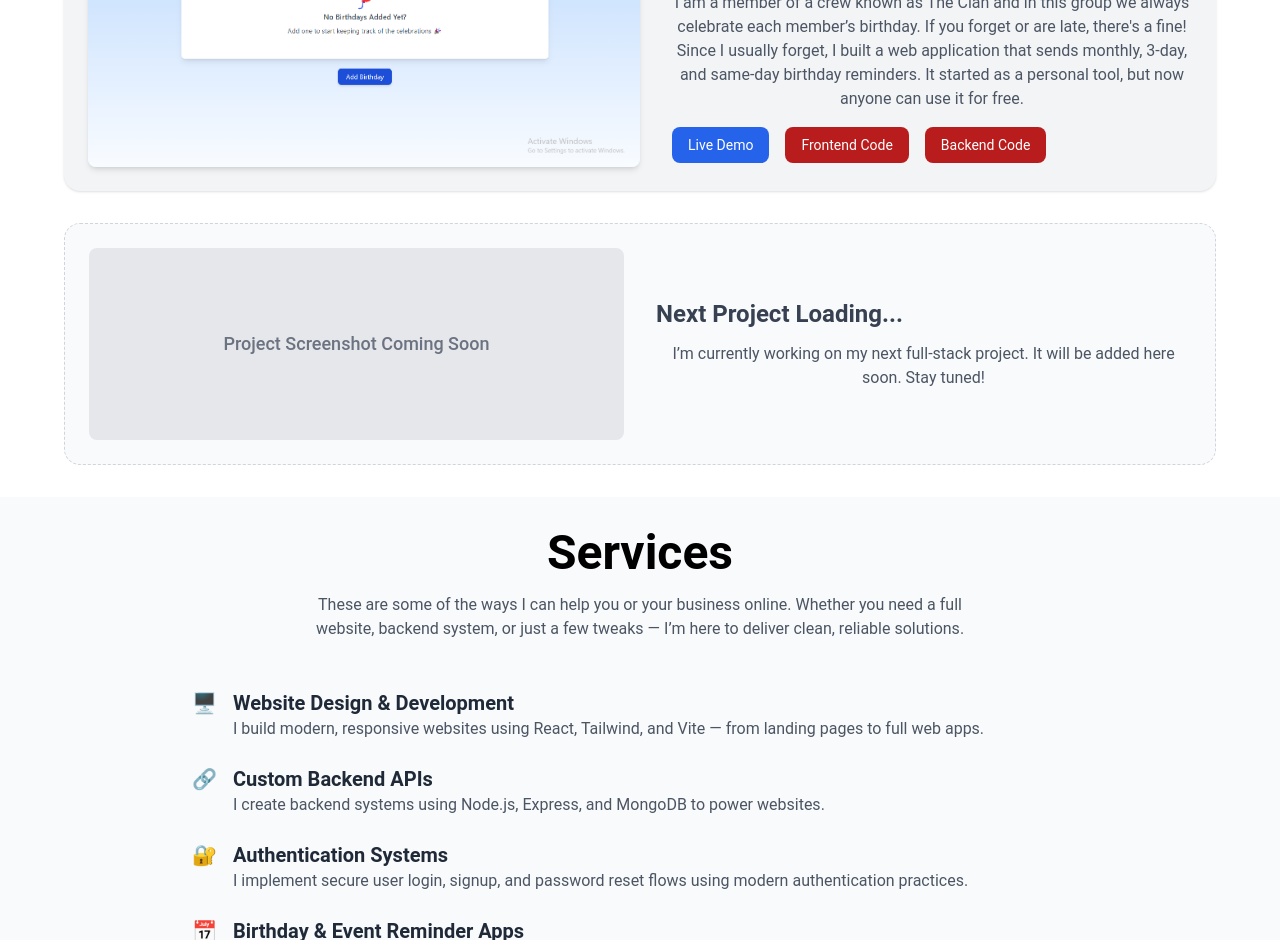
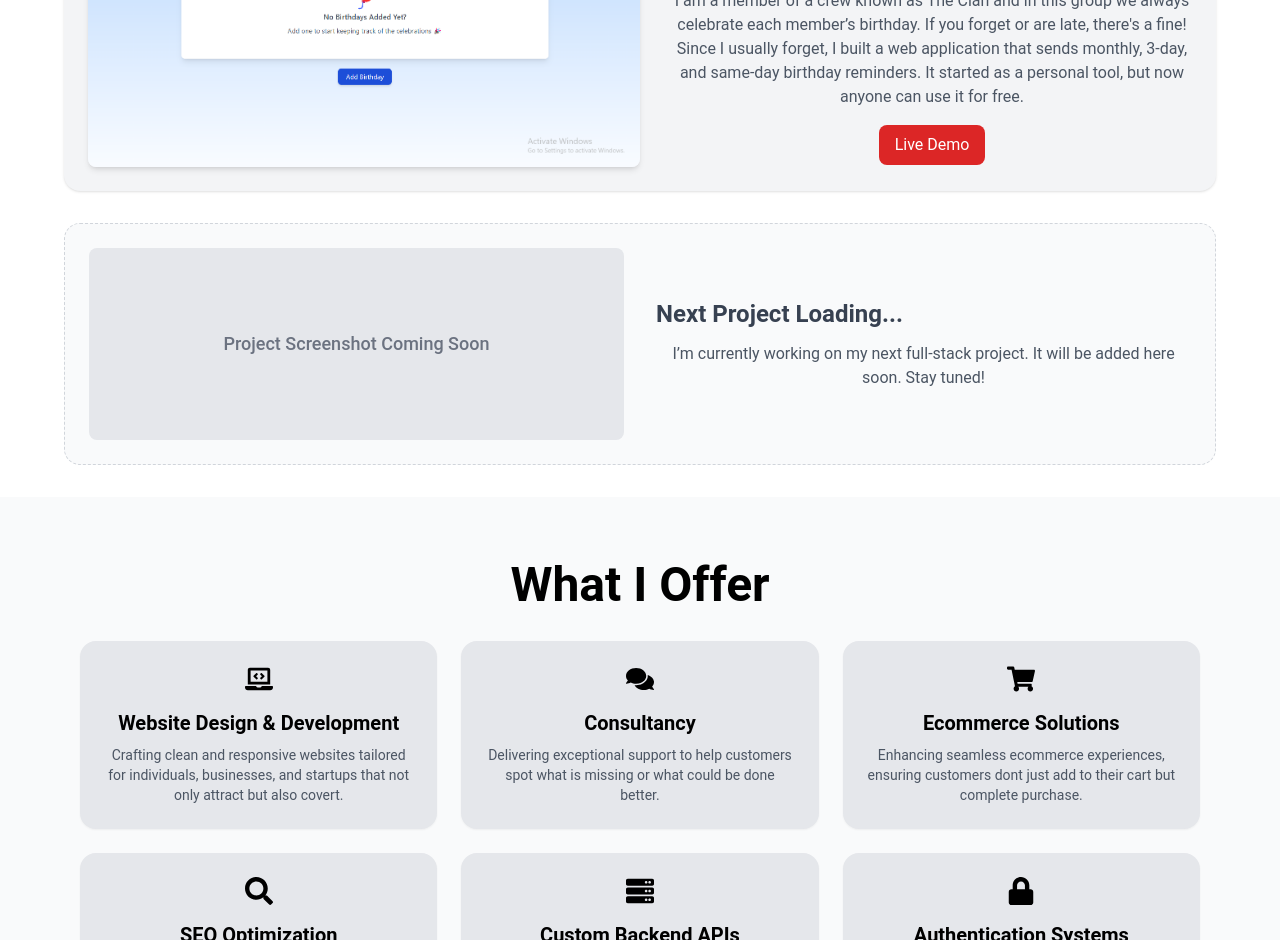
Before and after one commit to Otieno602/Portfolio, a React (Vite) app: page / in a window 1280 px wide. Shown: the part 1860-2800 px from the top of the page. Built offline with nearby package versions, Linux system fonts and the light colour scheme.

Commit message:
Added card on my services and improved the navbar

```diff
--- a/src/components/Navbar.jsx
+++ b/src/components/Navbar.jsx
@@ -11,8 +11,8 @@ const Navbar = () => {
     <div className="font-sans bg-neutral-50 text-black">
       <nav className="bg-neutral-400 p-6 fixed w-full top-0 z-50 shadow-md">
         <div className="container mx-auto flex justify-between items-center">
-          <div className="text-2xl font-bold">
-            <span className="text-red-700">Ma</span>Ngala
+          <div className="text-base font-bold">
+            💻 Your Friendly<span className="text-red-700">Developer</span>
           </div>
 
           {/* Hamburger Button For Menu */}
--- a/src/pages/Home.jsx
+++ b/src/pages/Home.jsx
@@ -16,6 +16,12 @@ import {
   FaGithub,
   FaLinkedin,
   FaFacebook,
+  FaLaptopCode,
+  FaComments,
+  FaShoppingCart,
+  FaSearch,
+  FaServer,
+  FaLock,
 } from "react-icons/fa";
 import {
   SiTailwindcss,
@@ -24,11 +30,49 @@ import {
   SiVite,
   SiPostman,
 } from "react-icons/si";
-import { HiOutlineMail } from "react-icons/hi";
 
 const Home = () => {
   const [showMore, setShowMore] = useState(false);
   const [loading, setLoading] = useState(false);
+
+  const services = [
+    {
+      title: "Website Design & Development",
+      description:
+        "Crafting clean and responsive websites tailored for individuals, businesses, and startups that not only attract but also covert.",
+      icon: FaLaptopCode,
+    },
+    {
+      title: "Consultancy",
+      description:
+        "Delivering exceptional support to help customers spot what is missing or what could be done better.",
+      icon: FaComments,
+    },
+    {
+      title: "Ecommerce Solutions",
+      description:
+        "Enhancing seamless ecommerce experiences, ensuring customers dont just add to their cart but complete purchase.",
+      icon: FaShoppingCart,
+    },
+    {
+      title: "SEO Optimization",
+      description:
+        "Developing custom titles, descriptions and preview content to help your site stand out on search engines.",
+      icon: FaSearch,
+    },
+    {
+      title: "Custom Backend APIs",
+      description:
+        "Shaping backend systems using Node.js, Express and MongoDB.",
+      icon: FaServer,
+    },
+    {
+      title: "Authentication Systems",
+      description:
+        "Implementing secure user login, signup and password reset flows using modern authentication",
+      icon: FaLock,
+    },
+  ];
 
   return (
     <div className="pt-24">
@@ -51,7 +95,7 @@ const Home = () => {
           animate={{ opacity: 1, y: 0 }}
           transition={{ duration: 0.9, delay: 0.4, ease: "easeOut" }}
         >
-          Hi, I'm <span className="text-red-700">Mangala</span>
+          Hi, I'm Ronald 👋🏿
         </motion.h1>
         <motion.p
           className="text-lg sm:text-xl text-neutral-700 mb-6 max-w-2xl"
@@ -59,10 +103,8 @@ const Home = () => {
           animate={{ opacity: 1, y: 0 }}
           transition={{ duration: 1, delay: 0.7, ease: "easeOut" }}
         >
-          I help businesses grow by building websites that do more than just
-          look good, they bring in customers, build trust and save time. Whether
-          you need to sell products, get more bookings or just be found online,
-          I'll create a web solution that works for you and your goals.
+          I turn offline ideas into online tools - websites, systems and
+          strategies that work for you 24/7.
         </motion.p>
         <div className="flex items-center gap-6 mt-6">
           <motion.a
@@ -268,30 +310,14 @@ const Home = () => {
                 it for free.
               </p>
 
-              <div className="mt-4 flex space-x-4">
+              <div className="mt-4 flex justify-center space-x-4">
                 <a
                   href="https://birthdaybash-reminderapp.netlify.app"
                   target="_blank"
                   rel="noopener noreferrer"
-                  className="bg-blue-600 text-white px-4 py-2 rounded-lg text-sm hover:bg-blue-700"
+                  className="bg-red-600 text-white px-4 py-2 rounded-lg text-base hover:bg-red-700"
                 >
                   Live Demo
-                </a>
-                <a
-                  href="https://github.com/Otieno602/Birthday-Reminder-Frontend"
-                  target="_blank"
-                  rel="noopener noreferrer"
-                  className="bg-red-700 text-white px-4 py-2 rounded-lg text-sm hover:bg-red-900"
-                >
-                  Frontend Code
-                </a>
-                <a
-                  href="https://github.com/Otieno602/Birthday-Reminder-Backend"
-                  target="_blank"
-                  rel="noopener noreferrer"
-                  className="bg-red-700 text-white px-4 py-2 rounded-lg text-sm hover:bg-red-900"
-                >
-                  Backend Code
                 </a>
               </div>
             </div>
@@ -319,115 +345,27 @@ const Home = () => {
       </section>
 
       {/* Services Section */}
-      <section id="services" className="py-8 px-4 bg-gray-50">
-        <div className="max-w-4xl mx-auto text-center">
-          <h2 className="text-4xl sm:text-5xl font-bold mb-4">Services</h2>
-          <p className="text-center text-gray-600 mb-12 max-w-2xl mx-auto">
-            These are some of the ways I can help you or your business online.
-            Whether you need a full website, backend system, or just a few
-            tweaks — I’m here to deliver clean, reliable solutions.
-          </p>
-
-          <ul className="space-y-6">
-            <li className="flex items-start gap-4">
-              <span className="text-red-600 text-xl">🖥️</span>
-              <div className="text-left">
-                <h3 className="text-xl font-semibold text-gray-800">
-                  Website Design & Development
+      <section id="services" className="py-16 bg-gray-50">
+        <div className="max-w-6xl mx-auto px-4 text-center">
+          <h2 className="text-4xl sm:text-5xl font-bold mb-8">What I Offer</h2>
+          <div className="grid gap-6 sm:grid-cols-2 md:grid-cols-3">
+            {services.map((service, index) => {
+              const Icon = service.icon;
+              return (
+                <div
+                  key={index}
+                  className="bg-gray-200 p-6 rounded-2xl shadow-sm hover:shadow-xl hover:scale-[1.02] transition-all duration-300 ease-in-out"
+                >
+                  <div className="flex justify-center mb-4">
+                    <Icon size={28} />
+                  </div>
+                  <h3 className="text-xl font-semibold mb-2 ">
+                    {service.title}
                   </h3>
-                <p className="text-gray-600">
-                  I build modern, responsive websites using React, Tailwind, and
-                  Vite — from landing pages to full web apps.
-                </p>
+                  <p className="text-gray-600 text-sm">{service.description}</p>
                 </div>
-            </li>
-
-            <li className="flex items-start gap-4">
-              <span className="text-red-600 text-xl">🔗</span>
-              <div className="text-left">
-                <h3 className="text-xl font-semibold text-gray-800">
-                  Custom Backend APIs
-                </h3>
-                <p className="text-gray-600">
-                  I create backend systems using Node.js, Express, and MongoDB
-                  to power websites.
-                </p>
-              </div>
-            </li>
-
-            <li className="flex items-start gap-4">
-              <span className="text-red-600 text-xl">🔐</span>
-              <div className="text-left">
-                <h3 className="text-xl font-semibold text-gray-800">
-                  Authentication Systems
-                </h3>
-                <p className="text-gray-600">
-                  I implement secure user login, signup, and password reset
-                  flows using modern authentication practices.
-                </p>
-              </div>
-            </li>
-
-            <li className="flex items-start gap-4">
-              <span className="text-red-600 text-xl">📅</span>
-              <div className="text-left">
-                <h3 className="text-xl font-semibold text-gray-800">
-                  Birthday & Event Reminder Apps
-                </h3>
-                <p className="text-gray-600">
-                  Inspired by my own project, I can build custom reminders for
-                  birthdays, anniversaries, or special events.
-                </p>
-              </div>
-            </li>
-
-            <li className="flex items-start gap-4">
-              <span className="text-red-600 text-xl">🛠️</span>
-              <div className="text-left">
-                <h3 className="text-xl font-semibold text-gray-800">
-                  UI Fixes and Responsive Tweaks
-                </h3>
-                <p className="text-gray-600">
-                  I can fix layout issues and make your website look great on
-                  all screen sizes.
-                </p>
-              </div>
-            </li>
-
-            <li className="flex items-start gap-4">
-              <span className="text-red-600 text-xl">💼</span>
-              <div className="text-left">
-                <h3 className="text-xl font-semibold text-gray-800">
-                  Portfolio Creation
-                </h3>
-                <p className="text-gray-600">
-                  I help developers and creatives set up professional portfolios
-                  that showcase their work.
-                </p>
-              </div>
-            </li>
-
-            <li className="flex items-start gap-4">
-              <span className="text-green-600 text-xl">🔍</span>
-              <div className="text-left">
-                <h3 className="text-xl font-semibold text-gray-800">
-                  Basic SEO Optimization
-                </h3>
-                <p className="text-gray-600">
-                  I set custom titles, descriptions, and preview content to help
-                  your site stand out on Google, WhatsApp, and social platforms.
-                </p>
-              </div>
-            </li>
-          </ul>
-
-          <div className="text-center mt-12">
-            <a
-              href="#contacts"
-              className="inline-block bg-red-600 text-white px-6 py-3 rounded-lg text-sm font-medium hover:bg-red-700 transition"
-            >
-              Let’s work together →
-            </a>
+              );
+            })}
           </div>
         </div>
       </section>
@@ -437,8 +375,8 @@ const Home = () => {
         <div className="max-w-3xl mx-auto text-center">
           <h2 className="text-4xl sm:text-5xl font-bold mb-4">Get in Touch</h2>
           <p className="text-gray-600 mb-8">
-            Have a project in mind, want to work together, or just say hi? Fill
-            out the form below and I’ll get back to you as soon as possible.
+            Have a project in mind? Fill out the form below and I’ll get back to
+            you as soon as possible.
           </p>
 
           <form
@@ -523,12 +461,14 @@ const Home = () => {
               />
             </div>
 
+            <div className="flex justify-center">
               <button
                 type="submit"
                 className="bg-red-700 text-white px-6 py-2 rounded-lg hover:bg-red-900 transition duration-300"
               >
                 {loading ? "Sending..." : "Send Message"}
               </button>
+            </div>
           </form>
         </div>
       </section>
```
Lines whose indentation alone changed are shown as unchanged.
